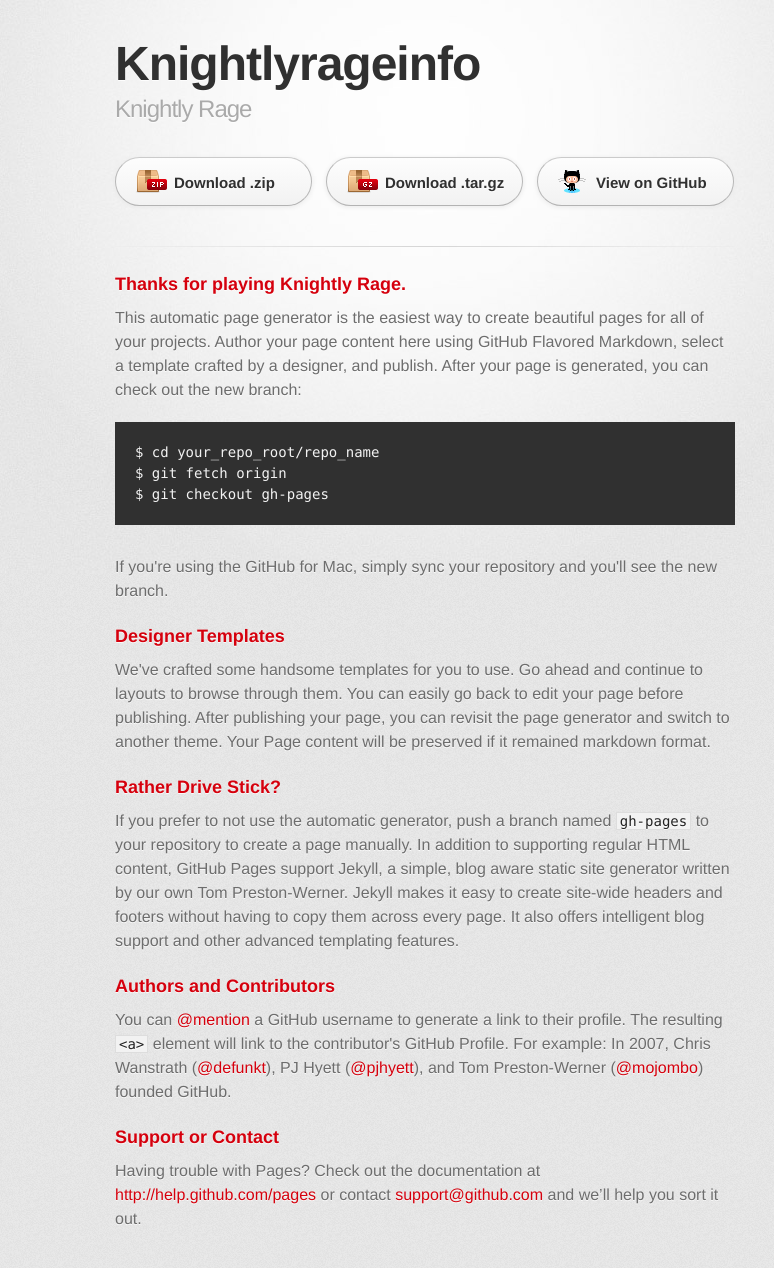
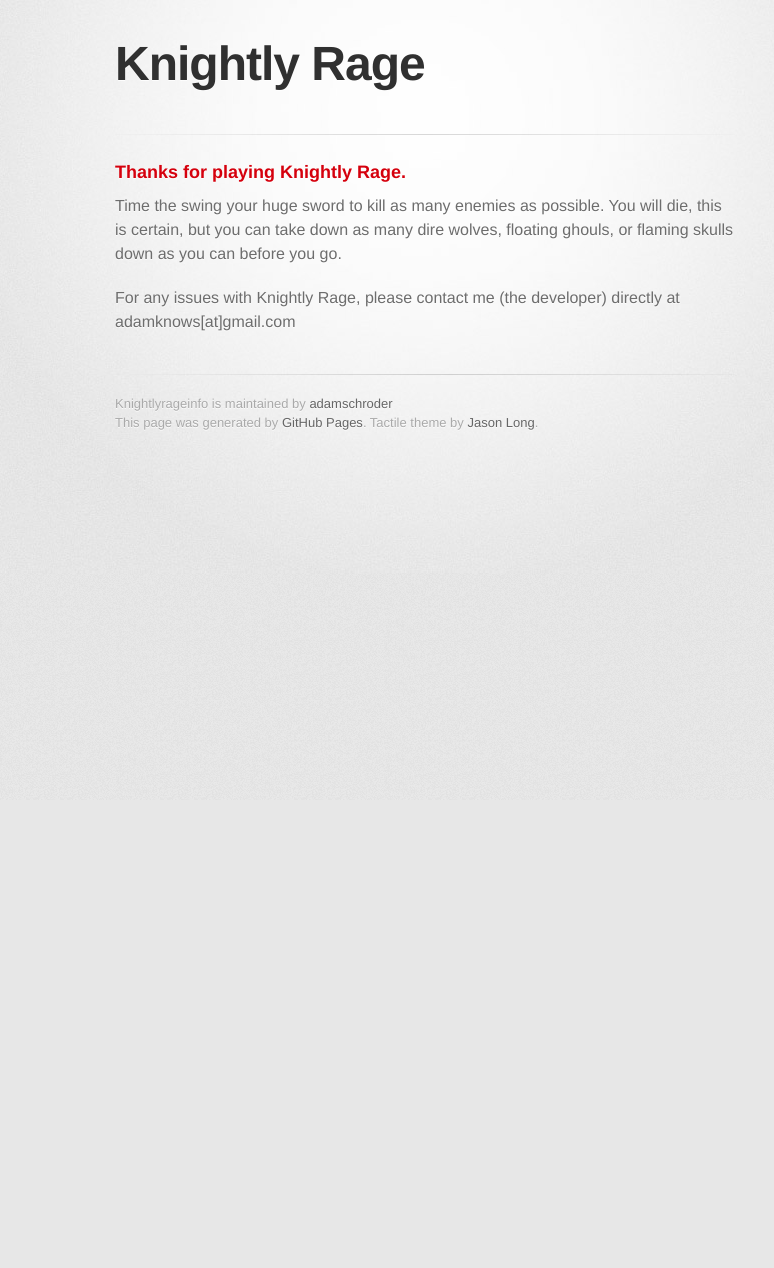
Before and after one commit to adamschroder/knightlyRageInfo, a plain HTML site: page index.html in a window 1280 px wide. Shown: the top 1268 px of the page, without its empty margins (215-989 px from the left). After the commit the page ends 800 px from the top, so only its background shows below. Drawn offline with Linux system fonts and the light colour scheme; a web font is replaced by a local one.

Commit message:
updated content

```diff
--- a/index.html
+++ b/index.html
@@ -18,58 +18,24 @@
       <div class="inner">
 
         <header>
-          <h1>Knightlyrageinfo</h1>
-          <h2>Knightly Rage</h2>
+          <h1>Knightly Rage</h1>
         </header>
-
-        <section id="downloads" class="clearfix">
-          <a href="https://github.com/adamschroder/knightlyRageInfo/zipball/master" id="download-zip" class="button"><span>Download .zip</span></a>
-          <a href="https://github.com/adamschroder/knightlyRageInfo/tarball/master" id="download-tar-gz" class="button"><span>Download .tar.gz</span></a>
-          <a href="https://github.com/adamschroder/knightlyRageInfo" id="view-on-github" class="button"><span>View on GitHub</span></a>
-        </section>
 
         <hr>
 
         <section id="main_content">
           <h3>
-<a name="thanks-for-playing-knightly-rage" class="anchor" href="#thanks-for-playing-knightly-rage"><span class="octicon octicon-link"></span></a>Thanks for playing Knightly Rage.</h3>
+          <a name="thanks-for-playing-knightly-rage" class="anchor" href="#thanks-for-playing-knightly-rage"><span class="octicon octicon-link"></span></a>Thanks for playing Knightly Rage.</h3>
 
-<p>This automatic page generator is the easiest way to create beautiful pages for all of your projects. Author your page content here using GitHub Flavored Markdown, select a template crafted by a designer, and publish. After your page is generated, you can check out the new branch:</p>
+          <p>Time the swing your huge sword to kill as many enemies as possible. You will die, this is certain, but you can take down as many dire wolves, floating ghouls, or flaming skulls down as you can before you go.</p>
 
-<pre><code>$ cd your_repo_root/repo_name
-$ git fetch origin
-$ git checkout gh-pages
-</code></pre>
-
-<p>If you're using the GitHub for Mac, simply sync your repository and you'll see the new branch.</p>
-
-<h3>
-<a name="designer-templates" class="anchor" href="#designer-templates"><span class="octicon octicon-link"></span></a>Designer Templates</h3>
-
-<p>We've crafted some handsome templates for you to use. Go ahead and continue to layouts to browse through them. You can easily go back to edit your page before publishing. After publishing your page, you can revisit the page generator and switch to another theme. Your Page content will be preserved if it remained markdown format.</p>
-
-<h3>
-<a name="rather-drive-stick" class="anchor" href="#rather-drive-stick"><span class="octicon octicon-link"></span></a>Rather Drive Stick?</h3>
-
-<p>If you prefer to not use the automatic generator, push a branch named <code>gh-pages</code> to your repository to create a page manually. In addition to supporting regular HTML content, GitHub Pages support Jekyll, a simple, blog aware static site generator written by our own Tom Preston-Werner. Jekyll makes it easy to create site-wide headers and footers without having to copy them across every page. It also offers intelligent blog support and other advanced templating features.</p>
-
-<h3>
-<a name="authors-and-contributors" class="anchor" href="#authors-and-contributors"><span class="octicon octicon-link"></span></a>Authors and Contributors</h3>
-
-<p>You can <a href="https://github.com/blog/821" class="user-mention">@mention</a> a GitHub username to generate a link to their profile. The resulting <code>&lt;a&gt;</code> element will link to the contributor's GitHub Profile. For example: In 2007, Chris Wanstrath (<a href="https://github.com/defunkt" class="user-mention">@defunkt</a>), PJ Hyett (<a href="https://github.com/pjhyett" class="user-mention">@pjhyett</a>), and Tom Preston-Werner (<a href="https://github.com/mojombo" class="user-mention">@mojombo</a>) founded GitHub.</p>
-
-<h3>
-<a name="support-or-contact" class="anchor" href="#support-or-contact"><span class="octicon octicon-link"></span></a>Support or Contact</h3>
-
-<p>Having trouble with Pages? Check out the documentation at <a href="http://help.github.com/pages">http://help.github.com/pages</a> or contact <a href="mailto:support@github.com">support@github.com</a> and we’ll help you sort it out.</p>
+          <p>For any issues with Knightly Rage, please contact me (the developer) directly at adamknows[at]gmail.com</p>
         </section>
 
         <footer>
           Knightlyrageinfo is maintained by <a href="https://github.com/adamschroder">adamschroder</a><br>
           This page was generated by <a href="http://pages.github.com">GitHub Pages</a>. Tactile theme by <a href="https://twitter.com/jasonlong">Jason Long</a>.
         </footer>
-
-
       </div>
     </div>
   </body>
```
